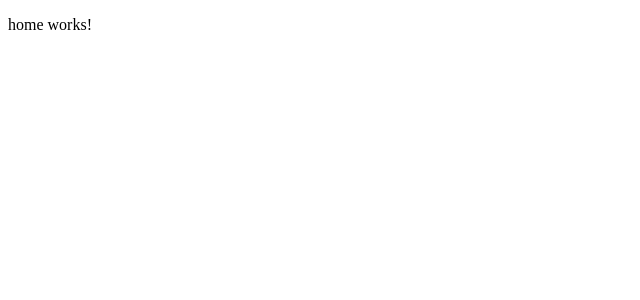
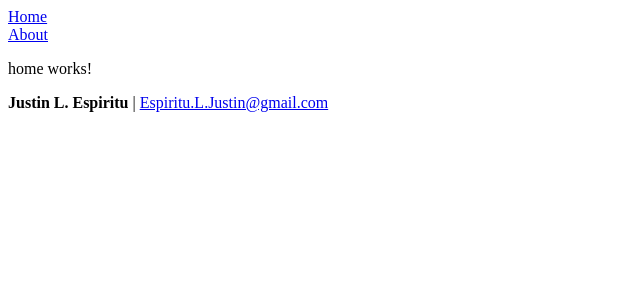
Before and after one commit to JuicyJuice1100/PersonalWebsite, an Angular app: page /home in a window 1280 px wide. Shown: the top 300 px of the page, without its empty margins (0-640 px from the left). Built offline with nearby package versions, Linux system fonts and the light colour scheme.

Commit message:
added home to navigation.config and created boilerplate html for navigation

```diff
--- a/src/app/app.module.ts
+++ b/src/app/app.module.ts
@@ -5,6 +5,7 @@ import { Routing } from './app.routing';
 
 import { AppComponent } from './components/app/app.component';
 import { NavigationComponent } from './components/navigation/navigation.component';
+import { HomeComponent } from './components/home/home.component';
 import { AboutComponent } from './components/about/about.component';
 import { FooterComponent } from './components/footer/footer.component';
 
@@ -14,6 +15,7 @@ import { DocumentRefService } from './services/documentRef.service';
 @NgModule({
    declarations: [
       AppComponent,
+      HomeComponent,
       AboutComponent,
       NavigationComponent,
       FooterComponent
--- a/src/app/components/home/home.component.html
+++ b/src/app/components/home/home.component.html
@@ -1,3 +1,5 @@
+<app-navigation></app-navigation>
 <p>
   home works!
 </p>
+<app-footer></app-footer>
--- a/src/app/config/navigation.config.ts
+++ b/src/app/config/navigation.config.ts
@@ -18,4 +18,4 @@ const about = new NavigationItem();
 
 
 
-export const NavigationConfig: Array<NavigationItem> =  [ about ];
+export const NavigationConfig: Array<NavigationItem> =  [ home, about ];
```
